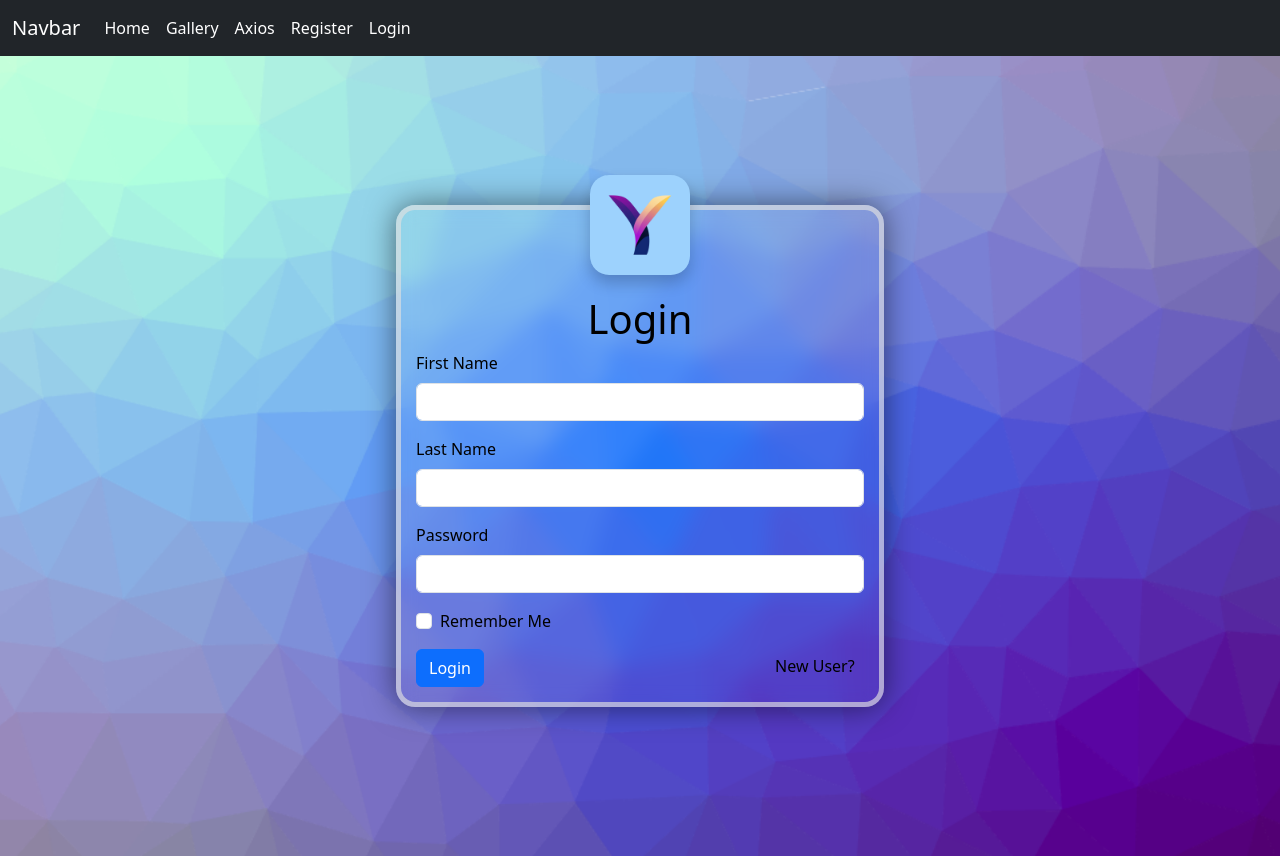
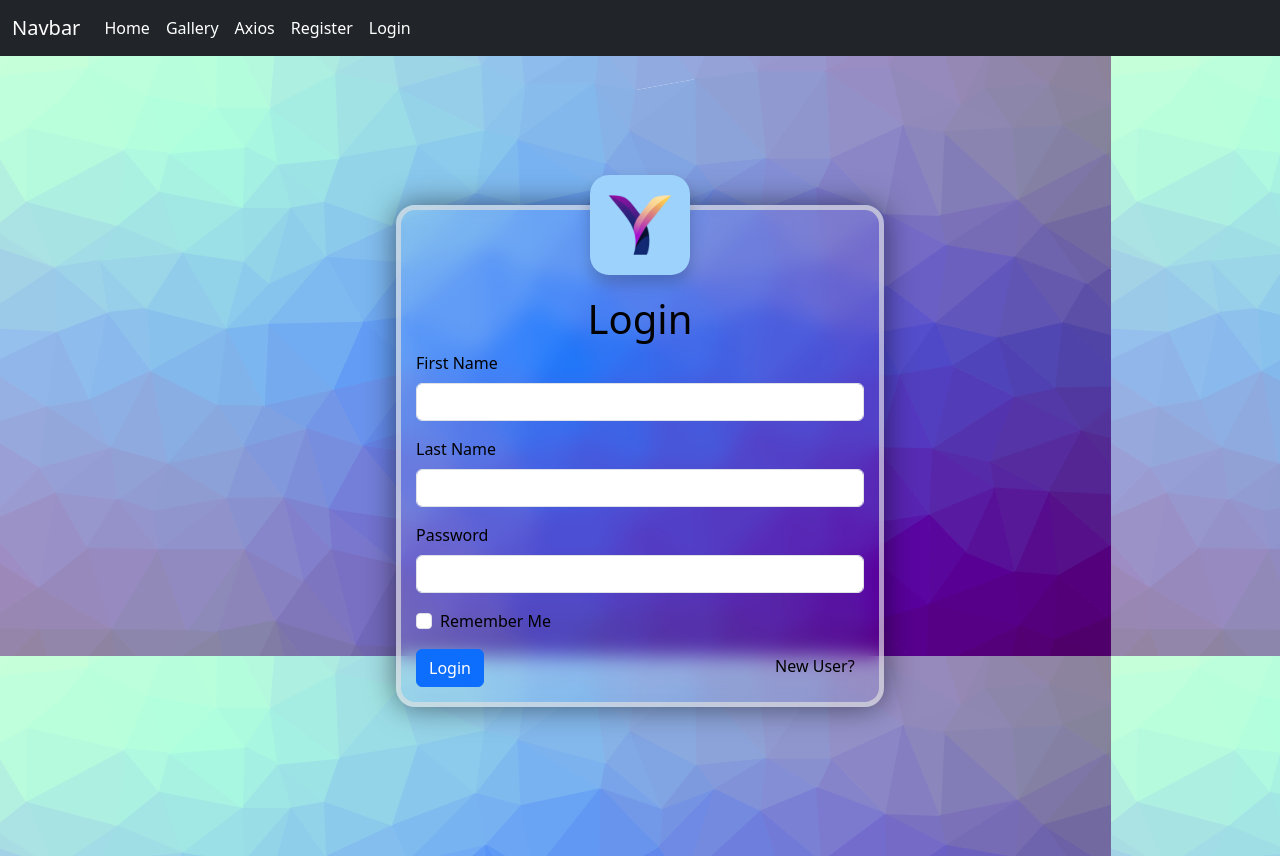
Before and after one commit to Yashwant2704/angular_test, an Angular app: page /login in a window 1280 px wide. Built offline with nearby package versions, Linux system fonts and the light colour scheme.

Commit message:
Update login-form.component.html

```diff
--- a/src/app/components/login-form/login-form.component.html
+++ b/src/app/components/login-form/login-form.component.html
@@ -1,5 +1,5 @@
-<body style="background-image: url('assets/cool-background.png');">
-    <div class="main-container" id="main-container">
+<body >
+    <div class="main-container" id="main-container" style="background-image: url('assets/cool-background.png');">
     <div class="form-container">
       <div class="logo-container">
         <img src="assets/logo.png" alt="">
```
